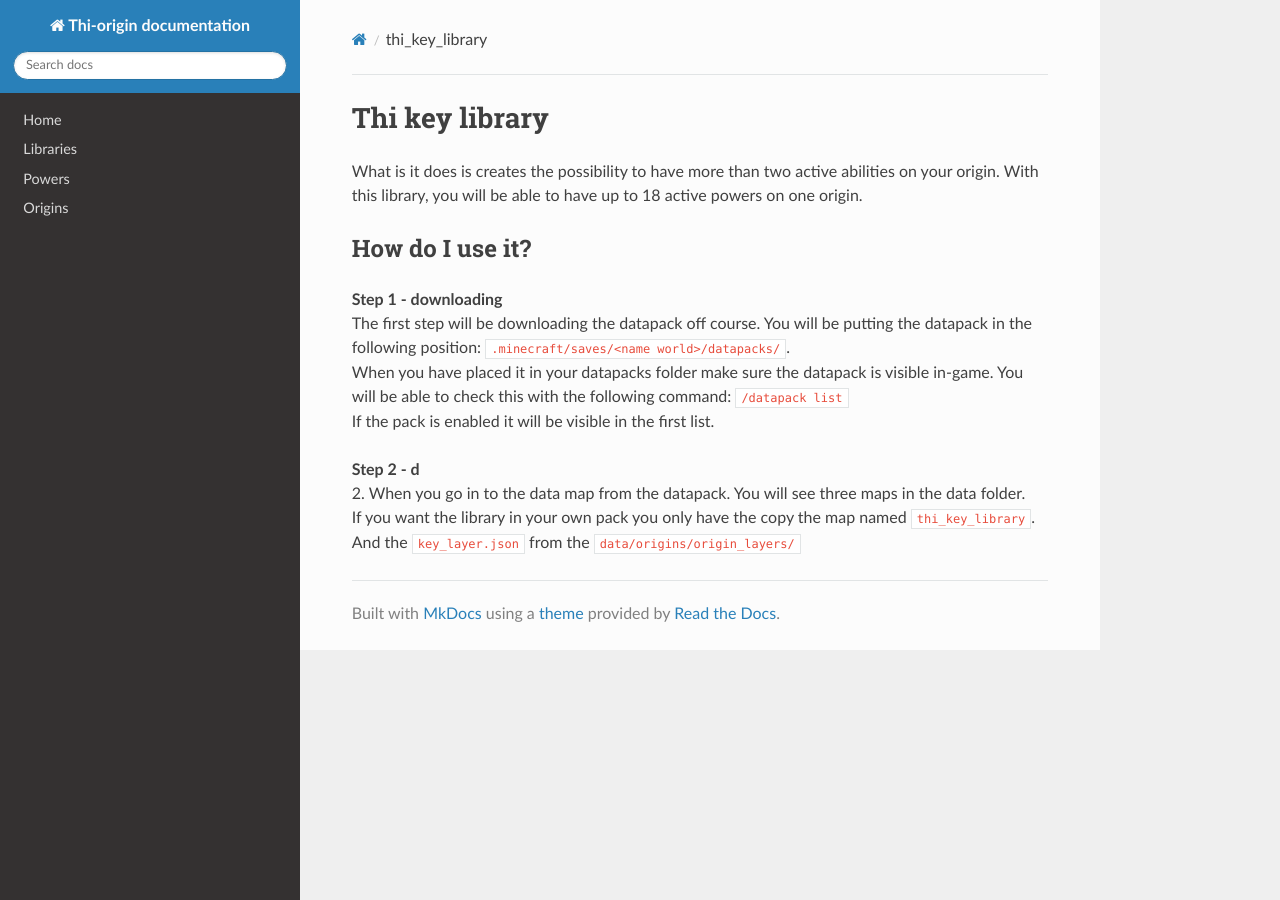
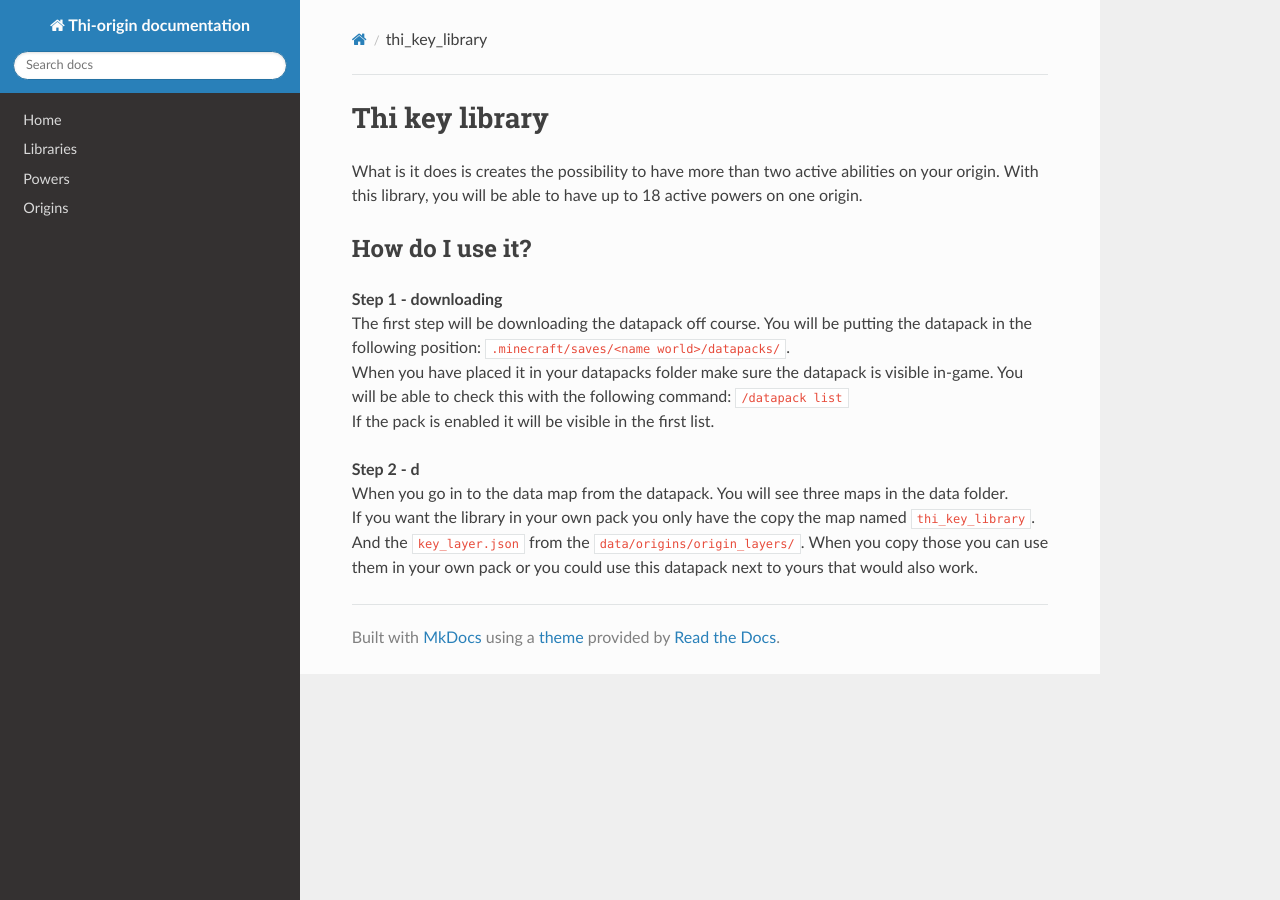
Before and after one commit to MisionThi/thi-origins-stuff, an MkDocs documentation site: the page built from docs/thi_key_library.md, in a window 1280 px wide. Built offline with MkDocs 1.6.1, drawn with Linux system fonts in a browser that asks for light colours; nearby versions of some CDN libraries.

Commit message:
Update thi_key_library.md

```diff
--- a/docs/thi_key_library.md
+++ b/docs/thi_key_library.md
@@ -18,5 +18,7 @@ You will be able to check this with the following command: `/datapack list` <br
 If the pack is enabled it will be visible in the first list. <br />
 
 **Step 2 - d** <br />
-2. When you go in to the data map from the datapack. You will see three maps in the data folder. <br />
-If you want the library in your own pack you only have the copy the map named `thi_key_library`. And the `key_layer.json` from the `data/origins/origin_layers/`
+When you go in to the data map from the datapack. You will see three maps in the data folder. <br />
+If you want the library in your own pack you only have the copy the map named `thi_key_library`. <br />
+And the `key_layer.json` from the `data/origins/origin_layers/`. When you copy those you can use
+them in your own pack or you could use this datapack next to yours that would also work.
```
